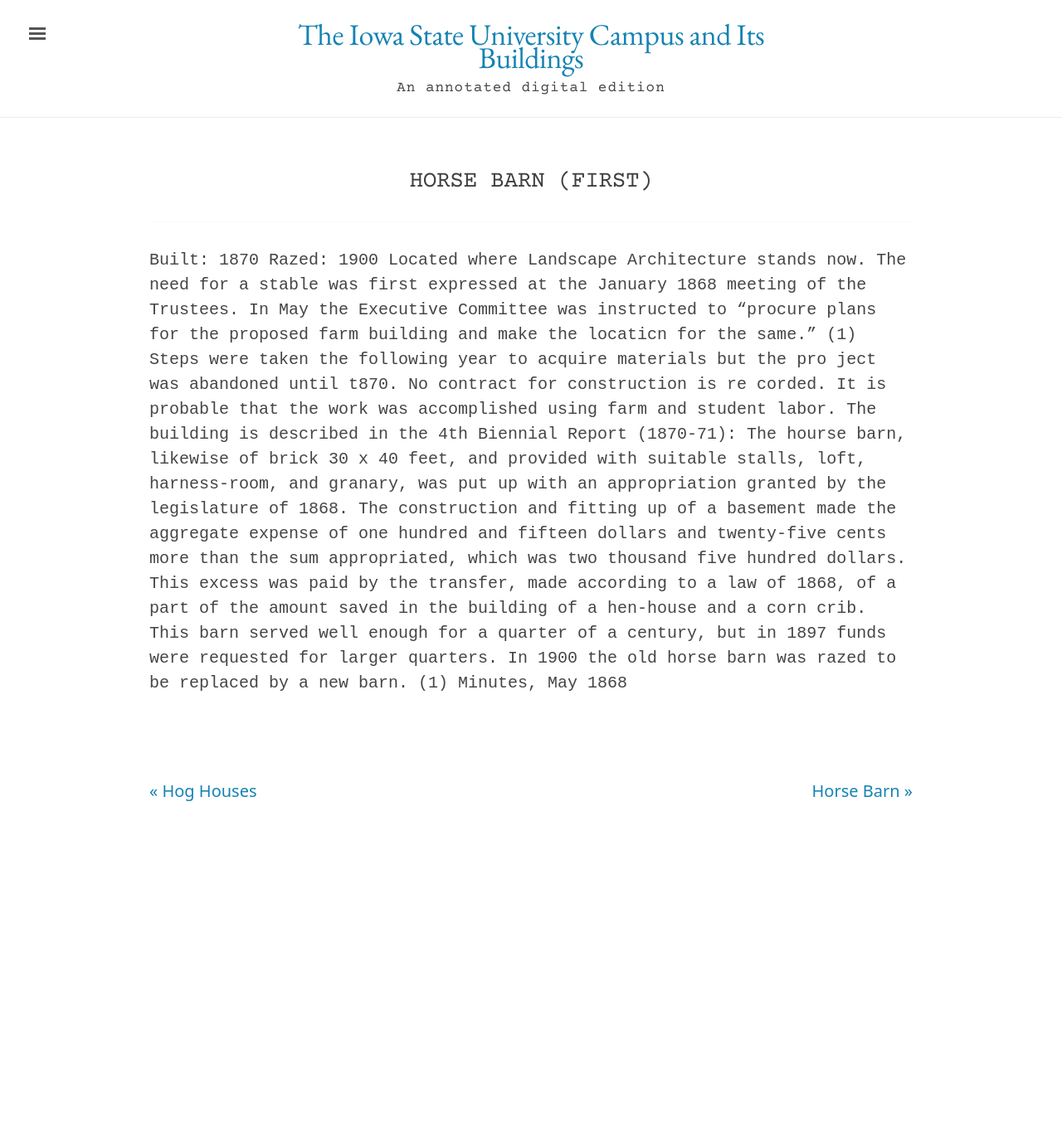
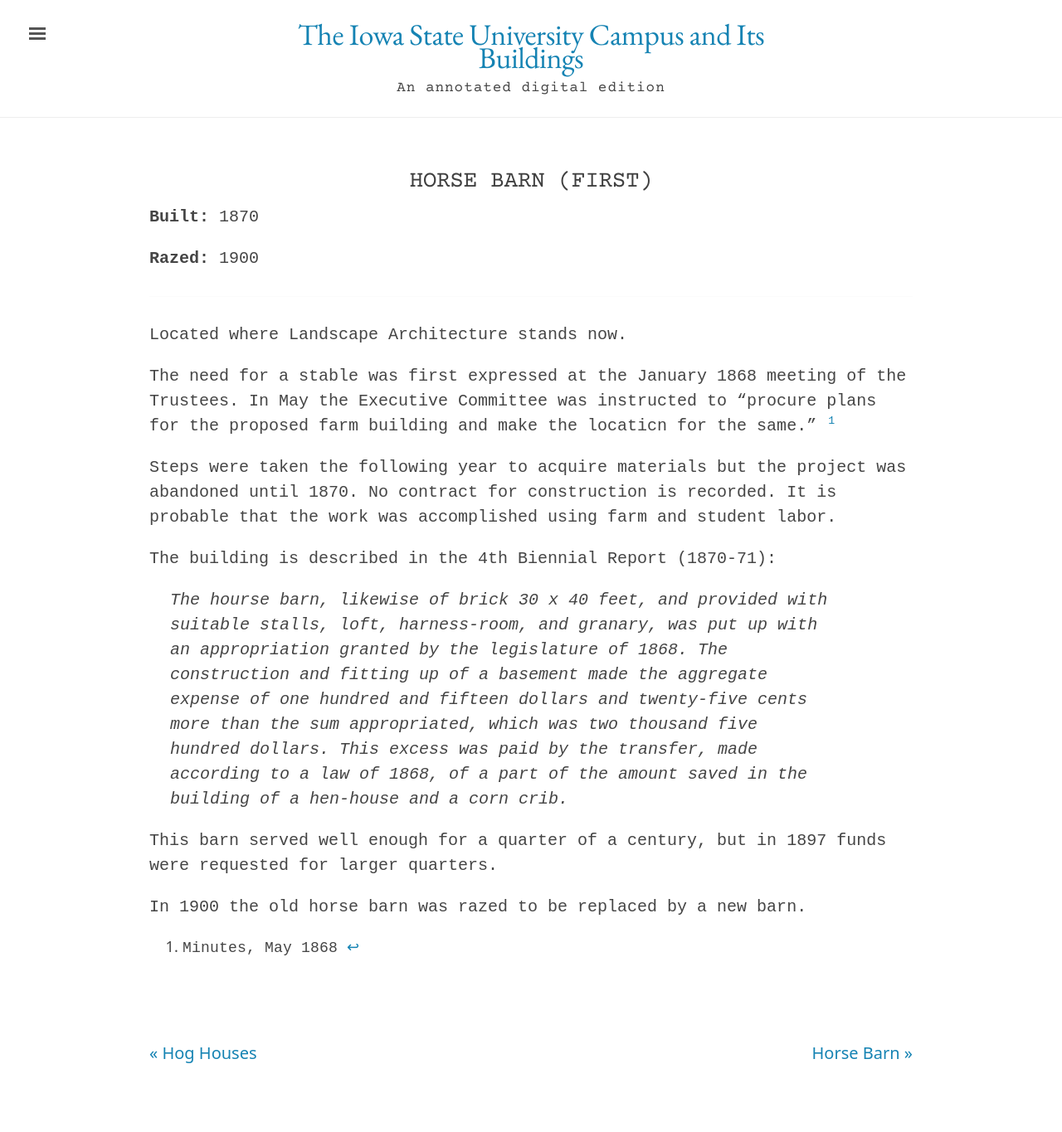
Before and after one commit to emanderson811/day-edition, a Jekyll site: the page built from _texts/buildings/104day-horse-barn-first.md, in a window 1280 px wide. Shown: the whole page at 83% size. Built offline with Jekyll 4.4.1, drawn with Linux system fonts in a browser that asks for light colours; before the commit the page ends 1049 px from its top, so only the background shows below that.

Commit message:
Update 104day-horse-barn-first.md

```diff
--- a/_texts/buildings/104day-horse-barn-first.md
+++ b/_texts/buildings/104day-horse-barn-first.md
@@ -2,11 +2,11 @@
 layout: building
 title: "Horse Barn (First)"
 alternative_name:
-built:
+built: 1870
 addition:
 architect:
 contractor:
-razed:
+razed: 1900
 author:
 rights: Public Domain
 source: Iowa State University Library, University Archives
@@ -14,12 +14,18 @@
 ---
 ---
 
-Built: 1870 Razed: 1900
 Located where Landscape Architecture stands now.
-The need for a stable was first expressed at the January 1868 meeting of the Trustees. In May the Executive Committee was instructed to "procure plans for the proposed farm building and make the locaticn for the same." (1)
-Steps were taken the following year to acquire materials but the pro ject was abandoned until t870. No contract for construction is re corded. It is probable that the work was accomplished using farm and student labor.
+
+The need for a stable was first expressed at the January 1868 meeting of the Trustees. In May the Executive Committee was instructed to "procure plans for the proposed farm building and make the locaticn for the same." [^fn1]
+
+Steps were taken the following year to acquire materials but the project was abandoned until 1870. No contract for construction is recorded. It is probable that the work was accomplished using farm and student labor.
+
 The building is described in the 4th Biennial Report (1870-71):
-The hourse barn, likewise of brick 30 x 40 feet, and provided with suitable stalls, loft, harness-room, and granary, was put up with an appropriation granted by the legislature of 1868. The construction and fitting up of a basement made the aggregate expense of one hundred and fifteen dollars and twenty-five cents more than the sum appropriated, which was two thousand five hundred dollars. This excess was paid by the transfer, made according to a law of 1868, of a part of the amount saved in the building of a hen-house and a corn crib.
+
+>The hourse barn, likewise of brick 30 x 40 feet, and provided with suitable stalls, loft, harness-room, and granary, was put up with an appropriation granted by the legislature of 1868. The construction and fitting up of a basement made the aggregate expense of one hundred and fifteen dollars and twenty-five cents more than the sum appropriated, which was two thousand five hundred dollars. This excess was paid by the transfer, made according to a law of 1868, of a part of the amount saved in the building of a hen-house and a corn crib.
+
 This barn served well enough for a quarter of a century, but in 1897 funds were requested for larger quarters.
+
 In 1900 the old horse barn was razed to be replaced by a new barn.
-(1) Minutes, May 1868
+
+[^fn1]: Minutes, May 1868
```
